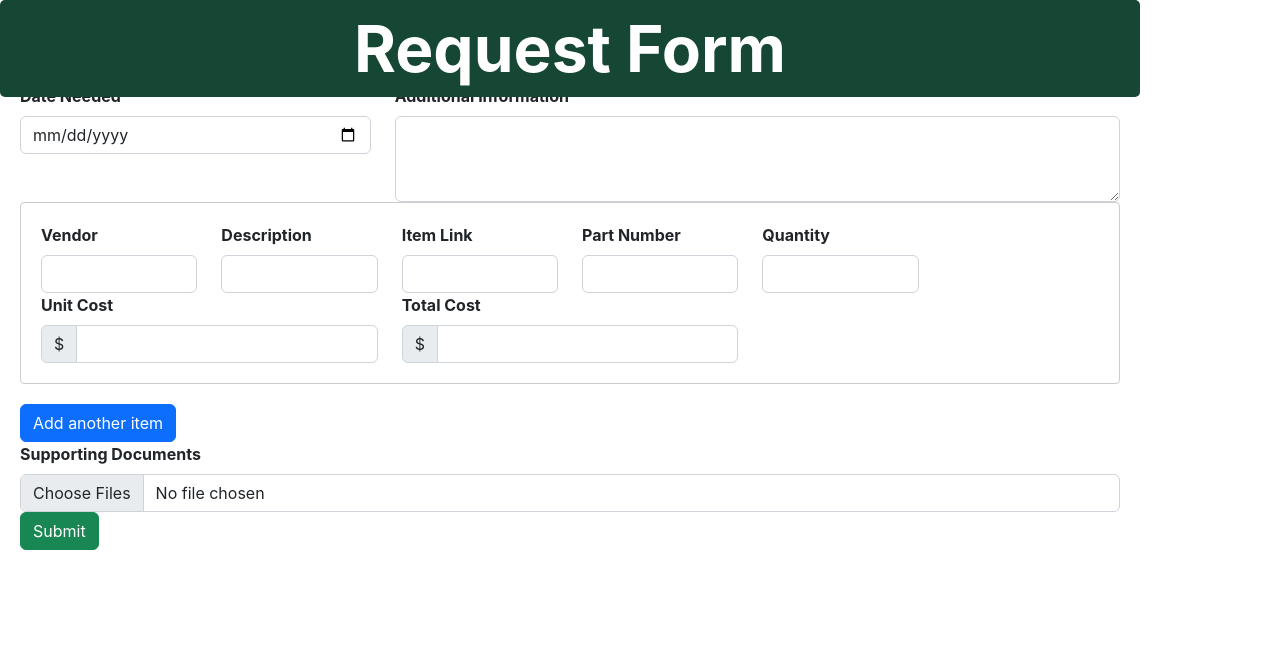
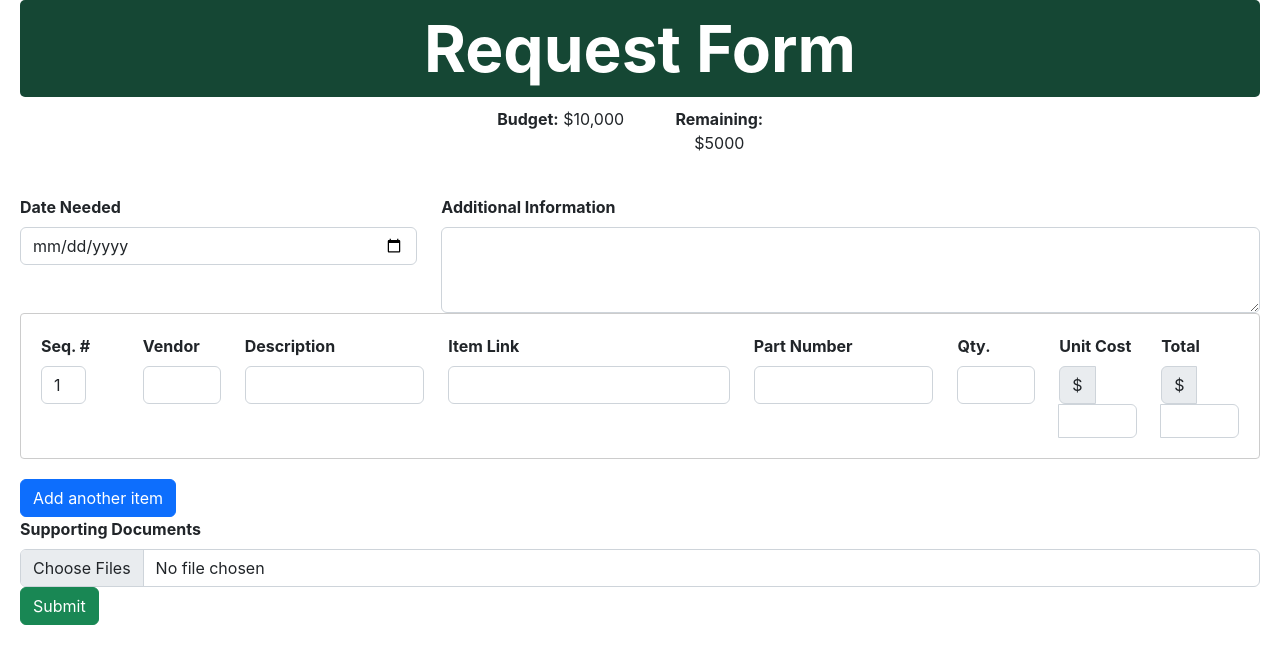
Before and after one commit to UTDallasEPICS/UTDesign-Procurement, a Next.js app in the folder procurement-manager/: page /orders/studentrequest in a window 1280 px wide. Shown: the top 664 px of the page. Built offline with nearby package versions, Linux system fonts and the light colour scheme.

Commit message:
updated requestform. slimmer. remaining updates.

```diff
--- a/procurement-manager/pages/orders/studentrequest.tsx
+++ b/procurement-manager/pages/orders/studentrequest.tsx
@@ -1,24 +1,20 @@
-// Imports at the top
-import React, { useState } from "react";
-import {
-  Container,
-  Row,
-  Col,
-  Form,
-  Button,
-  ListGroup,
-  InputGroup,
-} from "react-bootstrap";
+import React, { useState, useEffect } from "react";
+import { Container, Row, Col, Button, InputGroup } from "react-bootstrap";
+import Form from "react-bootstrap/Form";
+import 'bootstrap/dist/css/bootstrap.min.css';
+
+
 import styles from "../../styles/request.module.css";
 
 const StudentRequest = () => {
   // State and handlers
   const [date, setDate] = useState("");
   const [additionalInfo, setAdditionalInfo] = useState("");
+  const [remainingBudget, setRemainingBudget] = useState(5000);
   const [items, setItems] = useState([
     {
+      sequence: 1,
       vendor: "",
-      name: "",
       description: "",
       link: "",
       partNumber: "",
@@ -28,6 +24,11 @@ const StudentRequest = () => {
     },
   ]);
   const [selectedFiles, setSelectedFiles] = useState<FileList | null>(null);
+
+  useEffect(() => {
+  setRemainingBudget(5000 - calculateTotalCost());
+}, [items]);
+
 
   const handleDateChange = (e: React.ChangeEvent<HTMLInputElement>) => {
     setDate(e.target.value);
@@ -39,12 +40,21 @@ const StudentRequest = () => {
     setAdditionalInfo(e.target.value);
   };
 
+  const calculateTotalCost = () => {
+  let totalCost = 0;
+  items.forEach(item => {
+    totalCost += (parseFloat(item.unitCost) || 0) * (parseInt(item.quantity) || 0);
+  });
+  return totalCost;
+};
+
+
   const handleAddItem = () => {
     setItems([
       ...items,
       {
+        sequence: items.length + 1,
         vendor: "",
-        name: "",
         description: "",
         link: "",
         partNumber: "",
@@ -56,20 +66,44 @@ const StudentRequest = () => {
   };
 
   const handleItemChange = (
-    e: React.ChangeEvent<HTMLInputElement>,
+  e: React.ChangeEvent<HTMLInputElement | HTMLTextAreaElement>,
   index: number,
   field:
     | "vendor"
-      | "name"
     | "description"
     | "link"
     | "partNumber"
     | "quantity"
     | "unitCost"
-      | "totalCost"
 ) => {
   const newItems = [...items];
   newItems[index][field] = e.target.value;
+
+  if (field === "quantity" || field === "unitCost") {
+    const quantity = parseFloat(newItems[index].quantity);
+    const unitCost = parseFloat(newItems[index].unitCost);
+
+    if (!isNaN(quantity) && !isNaN(unitCost)) {
+      newItems[index].totalCost = (quantity * unitCost).toFixed(2);
+    } else {
+      newItems[index].totalCost = "";
+    }
+  }
+
+  setItems(newItems);
+};
+
+
+
+
+
+  const calculateTotalCosts = () => {
+    const newItems = items.map((item) => ({
+      ...item,
+      totalCost: item.quantity && item.unitCost
+        ? (Number(item.quantity) * Number(item.unitCost)).toFixed(2)
+        : "",
+    }));
     setItems(newItems);
   };
 
@@ -93,15 +127,18 @@ const StudentRequest = () => {
         </Col>
         <Col>
   <p>
-          <strong>Remaining:</strong> <span>$5,000</span>
+    <strong>Remaining:</strong> <span>${remainingBudget}</span>
   </p>
 </Col>
+
       </Row>
       <Form onSubmit={handleSubmit}>
         <Row>
           <Col md={4}>
             <Form.Group controlId="date">
-            <Form.Label><strong>Date Needed</strong></Form.Label>
+              <Form.Label>
+                <strong>Date Needed</strong>
+              </Form.Label>
               <Form.Control
                 type="date"
                 value={date}
@@ -112,9 +149,10 @@ const StudentRequest = () => {
           </Col>
           <Col md={8}>
             <Form.Group controlId="additionalInfo">
-            <Form.Label><strong>Additional Information</strong></Form.Label>
-            <Form.Control
-              as="textarea"
+              <Form.Label>
+                <strong>Additional Information</strong>
+              </Form.Label>
+              <Form.Control                as="textarea"
                 rows={3}
                 value={additionalInfo}
                 onChange={handleAdditionalInfoChange}
@@ -127,9 +165,24 @@ const StudentRequest = () => {
         {items.map((item, index) => (
           <div key={index} className={styles.itemSection}>
             <Row>
-      <Col md={2}>
+              <Col md={1}>
+                <Form.Group controlId={`item${index}Sequence`}>
+                  <Form.Label>
+                    <strong>Seq. #</strong>
+                  </Form.Label>
+                  <Form.Control
+                    type="text"
+                    value={item.sequence}
+                    readOnly
+                    className={styles.sequenceNumberInput}
+                  />
+                </Form.Group>
+              </Col>
+              <Col md={1}>
                 <Form.Group controlId={`item${index}Vendor`}>
-          <Form.Label><strong>Vendor</strong></Form.Label>
+                  <Form.Label>
+                    <strong>Vendor</strong>
+                  </Form.Label>
                   <Form.Control
                     type="text"
                     value={item.vendor}
@@ -142,7 +195,9 @@ const StudentRequest = () => {
               </Col>
               <Col md={2}>
                 <Form.Group controlId={`item${index}Description`}>
-          <Form.Label><strong>Description</strong></Form.Label>
+                  <Form.Label>
+                    <strong>Description</strong>
+                  </Form.Label>
                   <Form.Control
                     type="text"
                     value={item.description}
@@ -153,9 +208,11 @@ const StudentRequest = () => {
                   />
                 </Form.Group>
               </Col>
-      <Col md={2}>
+              <Col md={3}>
                 <Form.Group controlId={`item${index}Link`}>
-          <Form.Label><strong>Item Link</strong></Form.Label>
+                  <Form.Label>
+                    <strong>Item Link</strong>
+                  </Form.Label>
                   <Form.Control
                     type="text"
                     value={item.link}
@@ -168,7 +225,9 @@ const StudentRequest = () => {
               </Col>
               <Col md={2}>
                 <Form.Group controlId={`item${index}PartNumber`}>
-          <Form.Label><strong>Part Number</strong></Form.Label>
+                  <Form.Label>
+                    <strong>Part Number</strong>
+                  </Form.Label>
                   <Form.Control
                     type="text"
                     value={item.partNumber}
@@ -179,9 +238,11 @@ const StudentRequest = () => {
                   />
                 </Form.Group>
               </Col>
-      <Col md={2}>
+              <Col md={1}>
                 <Form.Group controlId={`item${index}Quantity`}>
-          <Form.Label><strong>Quantity</strong></Form.Label>
+                  <Form.Label>
+                    <strong>Qty.</strong>
+                  </Form.Label>
                   <Form.Control
                     type="number"
                     value={item.quantity}
@@ -192,56 +253,57 @@ const StudentRequest = () => {
                   />
                 </Form.Group>
               </Col>
-    </Row>
-    <Row>
-      <Col md={4}>
-        <Form.Group controlId={`item${index}Cost`}>
-          <Form.Label><strong>Unit Cost</strong></Form.Label>
-          <InputGroup>
-            <InputGroup.Text>$</InputGroup.Text>
+              <Col md={1}>
+                <Form.Group controlId={`item${index}UnitCost`}>
+                  <Form.Label>
+                    <strong>Unit Cost</strong>
+                  </Form.Label>
+                  <InputGroup className={`${styles.unitcostField} ${styles.customInputGroup}`}>
+  <InputGroup.Text className={styles.inputGroupText}>$</InputGroup.Text>
   <Form.Control
     type="number"
     step="0.01"
-              value={item.cost}
-              onChange={(e) =>
-                handleItemChange(e, index, "cost")
-              }
+    value={item.unitCost}
+    onChange={(e) => handleItemChange(e, index, "unitCost")}
+    className={`${styles.costInputField}`}
     required
   />
 </InputGroup>
+
                 </Form.Group>
               </Col>
-      <Col md={4}>
+              <Col md={1}>
                 <Form.Group controlId={`item${index}TotalCost`}>
-          <Form.Label><strong>Total Cost</strong></Form.Label>
-          <InputGroup>
-            <InputGroup.Text>$</InputGroup.Text>
+                  <Form.Label>
+                    <strong>Total</strong>
+                  </Form.Label>
+                  <InputGroup className={`${styles.unitcostField} ${styles.customInputGroup}`}>
+  <InputGroup.Text className={styles.inputGroupText}>$</InputGroup.Text>
   <Form.Control
-              type="number"
-              step="0.01"
-              value={item.totalCost}
-              onChange={(e) =>
-                handleItemChange(e, index, "totalCost")
-              }
-              required
+    type="text"
+    value={item.totalCost === "" ? "" : parseFloat(item.totalCost).toFixed(2)}
+    readOnly
+    className={`${styles.costInputField}`}
   />
 </InputGroup>
+
                 </Form.Group>
               </Col>
             </Row>
           </div>
         ))}
 
-
         <Button variant="primary" type="button" onClick={handleAddItem}>
           Add another item
         </Button>
         <Form.Group controlId="fileUpload">
-          <Form.Label><strong>Supporting Documents</strong></Form.Label>
+          <Form.Label>
+            <strong>Supporting Documents</strong>
+          </Form.Label>
           <Form.Control
             type="file"
             multiple
-            onChange={(e) => setSelectedFiles(e.target.files)}
+            onChange={(e) => setSelectedFiles((e.target as HTMLInputElement).files)}
           />
         </Form.Group>
         <Button variant="success" type="submit">
--- a/procurement-manager/styles/request.module.css
+++ b/procurement-manager/styles/request.module.css
@@ -3,27 +3,29 @@
   background-color: #ffffff;
   margin: 0;
   padding: 20px;
-  position: relative;
+  display: flex;
+  flex-direction: column;
+  justify-content: center;
+  align-items: center;
+  max-width: 100%;
 }
 
 .titleContainer {
-  position: absolute;
-  top: 0;
-  left: 0;
-  right: 0;
+  position: relative;
   background-color: #154734;
   padding: 10px;
   border-radius: 5px;
-  display: flex;
-  justify-content: center;
-  /* Add this */
-  margin-bottom: 40px;
+  margin-bottom: 10px;
+  margin-top: -20px;
+  width: 100%;
 }
 
 .titleBackground {
   background-color: #28a745;
   padding: 10px;
   border-radius: 5px;
+  display: flex;
+  justify-content: center;
 }
 
 .boldLabel {
@@ -63,6 +65,9 @@
   gap: 10px;
   width: 80%;
   margin: 0 auto;
+  padding: 15px;
+  background-color: #ffffff;
+  border-radius: 4px;
 }
 
 .form label {
@@ -74,6 +79,12 @@
   box-sizing: border-box;
   overflow-x: hidden;
   resize: none;
+}
+
+.unitcostField input,
+.totalcostField input {
+  height: 100%;
+  vertical-align: top;
 }
 
 .row {
@@ -108,8 +119,6 @@
 .itemlinkField,
 .partnumField,
 .quantityField,
-.unitcostField,
-.totalcostField,
 .supportingdocsField {
   box-sizing: border-box;
   background: #FFFFFF;
@@ -117,6 +126,87 @@
   box-shadow: 0px 4px 4px rgba(0, 0, 0, 0.25);
   margin-top: 15px;
 }
+
+.customInputGroup {
+  width: 100%;
+}
+
+.unitcostField {
+  display: flex;
+  align-items: center;
+  width: 50%;
+  border: none;
+  margin-bottom: 0;
+}
+
+.totalcostField {
+  display: flex;
+  align-items: center;
+  width: 50%;
+  border: none;
+  margin-bottom: 0;
+}
+
+.dollarSign {
+  position: absolute;
+  top: 50%;
+  left: 12px;
+  transform: translateY(-50%);
+}
+
+.input-group {
+  position: relative;
+  display: flex;
+  flex-wrap: wrap;
+  align-items: stretch;
+  width: 100%;
+}
+
+/* Add this class for input group text styling */
+.input-group-text {
+  display: flex;
+  align-items: center;
+  padding: 0.375rem 0.75rem;
+  font-size: 1rem;
+  font-weight: 400;
+  line-height: 1.5;
+  color: #495057;
+  text-align: center;
+  white-space: nowrap;
+  background-color: #e9ecef;
+  border: 1px solid #ced4da;
+  border-radius: 0.25rem;
+}
+
+.input-group .form-control {
+  position: relative;
+  flex: 1 1 auto;
+  width: 100%;
+}
+
+.costInputField {
+  width: 100%;
+  box-sizing: border-box;
+  overflow-x: hidden;
+  resize: none;
+  height: 100%;
+  vertical-align: middle;
+  padding-left: 32px;
+}
+
+.input-group-padding {
+  padding-left: 36px;
+}
+
+.unitCostInput {
+  width: 100%;
+  max-width: 120px;
+  /* Adjust this value to your desired width */
+  padding-left: 32px;
+  /* Add this line to keep the existing padding-left */
+}
+
+
 
   .additionalinfoField,
   .vendorField,
@@ -154,7 +244,17 @@
     display: flex;
     flex-direction: column;
     margin: 10px;
-  width: 500px;
+    width: 600px;
+  }
+
+    .budgetText,
+    .remainingText {
+      font-family: 'Inter';
+      font-weight: 600;
+      font-size: 24px;
+      line-height: 32px;
+      text-align: center;
+      color: #000000;
     }
 
   .itemSection {
@@ -164,12 +264,62 @@
     margin-bottom: 20px;
   }
 
-
-
-.itemRow {
+  .itemRow,
+  .itemLastRow {
+    display: flex;
+    align-items: center;
+    gap: 10px;
     margin-bottom: 20px;
   }
 
-.itemLastRow {
-  margin-bottom: 40px;
+  .sequenceNumber {
+    font-family: 'Inter';
+    font-weight: 600;
+    font-size: 32px;
+    line-height: 48px;
+    text-align: left;
+    color: #000000;
+    margin-right: 10px;
   }
+
+    .sequenceNumberInput {
+      width: 45px;
+    }
+
+  .quantityField {
+    width: 100px;
+  }
+
+  .unitcostField,
+  .totalcostField {
+    display: flex;
+    align-items: center;
+    width: 100%;
+    margin-bottom: 0;
+  }
+
+  .customInputWidth .inputWidth {
+    min-width: 100px;
+    /* Adjust this value to set the minimum width of the input field */
+    width: calc(100% - 40px);
+    border: 1px solid #ced4da;
+    border-radius: 4px;
+    padding: 0.375rem 0.75rem;
+    font-size: 1rem;
+    line-height: 1.5;
+  }
+
+  .inputGroupText {
+    display: flex;
+    align-items: center;
+    padding: 0.375rem 0.75rem;
+  }
+
+  .additionalinfoField {
+    width: 100%;
+  }
+
+  .fullWidthCard {
+    width: 100%;
+    max-width: 100%;
+  }
```
Lines whose indentation alone changed are shown as unchanged.
